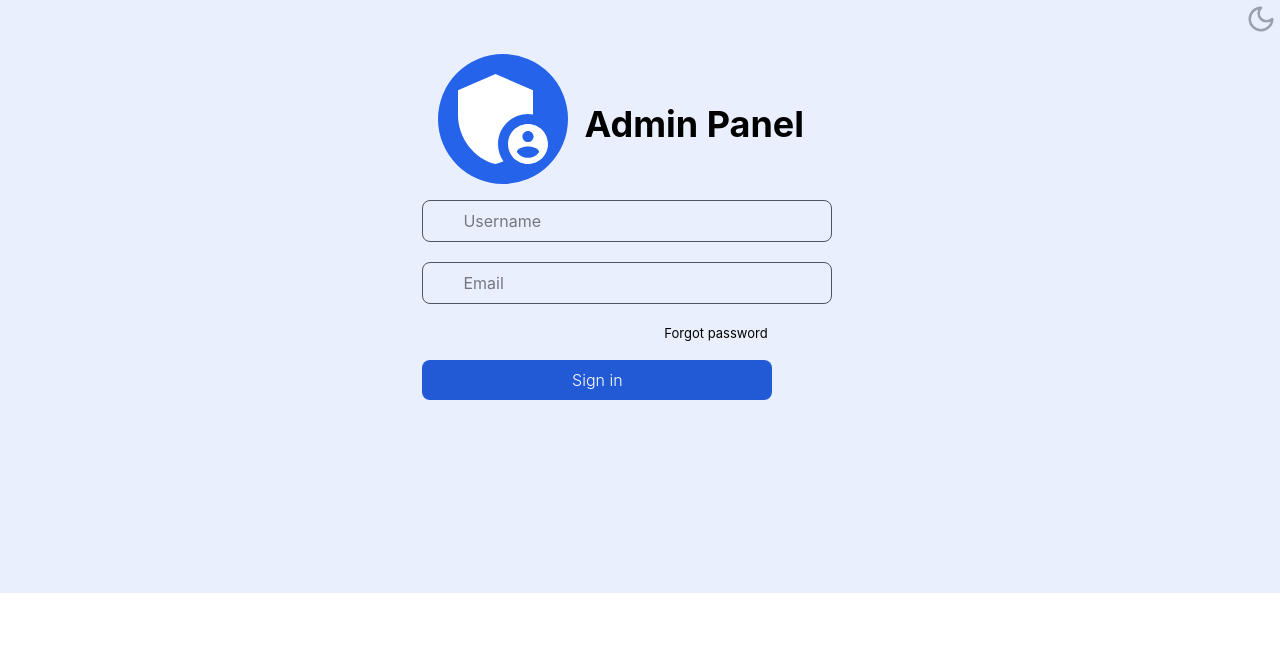
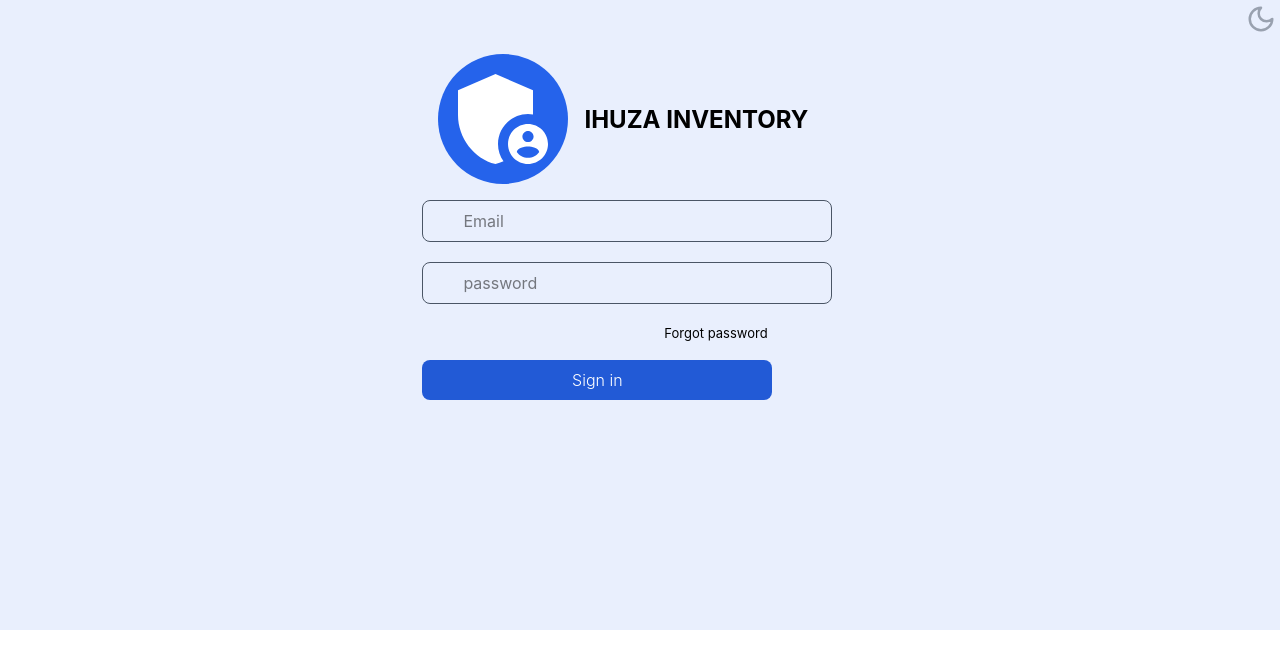
Before and after one commit to Philemon-ndayishimiye/Dashboard-React, a React (Vite) app in the folder dashboard/: page /login in a window 1280 px wide. Shown: the top 668 px of the page. Built offline with nearby package versions, Linux system fonts and the light colour scheme.

Commit message:
adding authentication

```diff
--- a/dashboard/src/Pages/LoginPage.jsx
+++ b/dashboard/src/Pages/LoginPage.jsx
@@ -8,17 +8,21 @@ import { MdAdminPanelSettings } from "react-icons/md";
 import { LuMoon } from "react-icons/lu";
 import { FiSun } from "react-icons/fi";
 import useTheme from "../hooks/useTheme";
+import useLogin from "../hooks/useLogin";
 
 export default function LoginPage() {
   const navigate = useNavigate();
+
+  const [loginError, setLoginError] = useState("");
+  const { loginUser, setLoginUser } = useLogin();
   const { theme, HandleTheme } = useTheme();
   const { user, setUser } = useUser();
 
   const [error, setError] = useState({});
 
   const [formData, setFormData] = useState({
-    username: "",
     email: "",
+    password: "",
   });
 
   const handleSubmit = (e) => {
@@ -29,8 +33,8 @@ export default function LoginPage() {
     localStorage.setItem("user", JSON.stringify(formData));
 
     setFormData({
-      username: "",
       email: "",
+      password: "",
     });
 
     const formError = {};
@@ -39,19 +43,25 @@ export default function LoginPage() {
       formError.email = "please enter correct email";
     }
 
-    if (!formData.username) {
-      formError.username = "please enter your username";
+    if (!formData.password) {
+      formError.password = "please enter correct password";
     }
 
     if (Object.keys(formError).length > 1) {
       setError(formError);
     }
 
-    if (Object.keys(formError).length === 0) {
+    const savedLogin = JSON.parse(localStorage.getItem("user"));
+
+    if (
+      savedLogin.email === loginUser.email &&
+      savedLogin.password === loginUser.password
+    ) {
+      console.log("you are allowed to continue");
       navigate("/");
-      console.log("hello world");
     } else {
-      navigate("/login");
+      // formError.login = "incorrect email or password";
+      setLoginError("incorrect email or password");
     }
   };
 
@@ -66,7 +76,7 @@ export default function LoginPage() {
     <div
       className={`${
         theme === "light" ? "bg-primarycolor-50" : "bg-gray-800"
-      } pb-[155px] `}
+      } pb-[160px] `}
     >
       <div className={`text-gray-400`}>
         {theme === "light" ? (
@@ -89,26 +99,16 @@ export default function LoginPage() {
 
           <div>
             <h1
-              className={`pt-[50px] pl-4 text-4xl font-bold ${
+              className={`pt-[50px] pl-4 text-2xl font-bold ${
                 theme === "light" ? "text-black" : "text-white"
               }`}
             >
-              Admin Panel
+              IHUZA INVENTORY
             </h1>
           </div>
         </div>
 
         <form action="" onSubmit={handleSubmit}>
-          <Input
-            placeholder={"Username"}
-            value={formData.username}
-            onChange={handleChange}
-            name={"username"}
-            variant={error.username ? "danger" : "defolt"}
-          />
-          {error.username && (
-            <span className="text-red-500">{error.username}</span>
-          )}
           <Input
             placeholder={"Email"}
             value={formData.email}
@@ -116,7 +116,19 @@ export default function LoginPage() {
             name={"email"}
             variant={error.email ? "danger" : "defolt"}
           />
-          {error.email && <span className="text-red-500">{error.email}</span>}
+          {error.username && (
+            <span className="text-red-500">{error.email}</span>
+          )}
+          <Input
+            placeholder={"password"}
+            value={formData.password}
+            onChange={handleChange}
+            name={"password"}
+            variant={error.password ? "danger" : "defolt"}
+          />
+          {error.email && (
+            <span className="text-red-500">{error.password}</span>
+          )}
           <span
             className={`cursor-pointer float-right pr-[90px] pb-4 text-[13px] ${
               theme === "light" ? "text-black" : "text-white"
@@ -126,6 +138,10 @@ export default function LoginPage() {
           </span>
 
           <Button label={"Sign in"} className={" w-[350px] "} />
+
+          <span className="text-red-500 block py-4 pl-[70px]">
+            {loginError}
+          </span>
         </form>
       </div>
     </div>
--- a/dashboard/src/component/Input.jsx
+++ b/dashboard/src/component/Input.jsx
@@ -1,4 +1,5 @@
 import React from "react";
+import useTheme from "../hooks/useTheme";
 
 const classVariant = {
   defolt: "border-gray-600 ",
@@ -13,9 +14,10 @@ export default function Input({
   variant = "defolt",
   name,
 }) {
+  const { theme } = useTheme();
   return (
     <input
-      className={`border rounded-lg py-2 pl-[40px] pr-[120px] focus:outline-none flex mb-5 ${classVariant[variant]}`}
+      className={` bg-primarycolor-50 border rounded-lg py-2 pl-[40px] pr-[120px] focus:outline-none flex mb-5 ${classVariant[variant]}`}
       type={type}
       placeholder={placeholder}
       value={value}
--- a/dashboard/src/component/Navigation.jsx
+++ b/dashboard/src/component/Navigation.jsx
@@ -46,7 +46,7 @@ export default function Navigation() {
             theme === "light" ? "text-black" : "text-gray-400"
           } max-sm:text-[12px]`}
         >
-          Welcome Back, {user.username}
+          Welcome Back, Admin
         </p>
       </div>
 
--- /dev/null
+++ b/dashboard/src/context/LoginCheck.jsx
@@ -0,0 +1,16 @@
+import { createContext, useState } from "react";
+
+export const LoginCheckContext = createContext();
+
+export const LoginCheckProvider = ({ children }) => {
+  const [loginUser, setLoginUser] = useState({
+    email: "admin@gmail.com",
+    password: "12345",
+  });
+
+  return (
+    <LoginCheckContext.Provider value={{ loginUser }}>
+      {children}
+    </LoginCheckContext.Provider>
+  );
+};
--- /dev/null
+++ b/dashboard/src/hooks/useLogin.js
@@ -0,0 +1,12 @@
+import React, { useContext } from "react";
+import { LoginCheckContext } from "../context/LoginCheck";
+
+export default function useLogin() {
+  const context = useContext(LoginCheckContext);
+
+  if (!context) {
+    throw new Error("use useLogin in correct way");
+  } else {
+    return context;
+  }
+}
--- a/dashboard/src/main.jsx
+++ b/dashboard/src/main.jsx
@@ -6,9 +6,11 @@ import { ThemeProvider } from "./context/ThemeContext.jsx";
 import { UserProvider } from "./context/UserContext.jsx";
 import { ProductProvider } from "./context/ProductContext.jsx";
 import { ConsumerProvider } from "./context/ConsumerContext.jsx";
+import { LoginCheckProvider } from "./context/LoginCheck.jsx";
 
 createRoot(document.getElementById("root")).render(
   <StrictMode>
+    <LoginCheckProvider>
       <ConsumerProvider>
         <ProductProvider>
           <UserProvider>
@@ -18,5 +20,6 @@ createRoot(document.getElementById("root")).render(
           </UserProvider>
         </ProductProvider>
       </ConsumerProvider>
+    </LoginCheckProvider>
   </StrictMode>
 );
```
Lines whose indentation alone changed are shown as unchanged.
